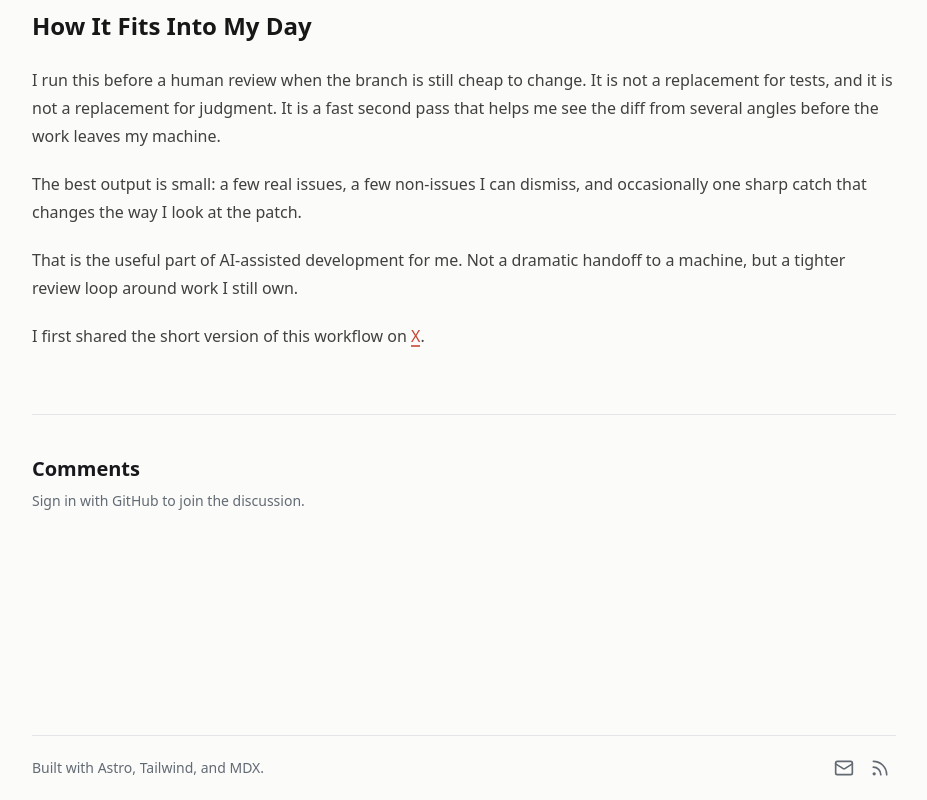
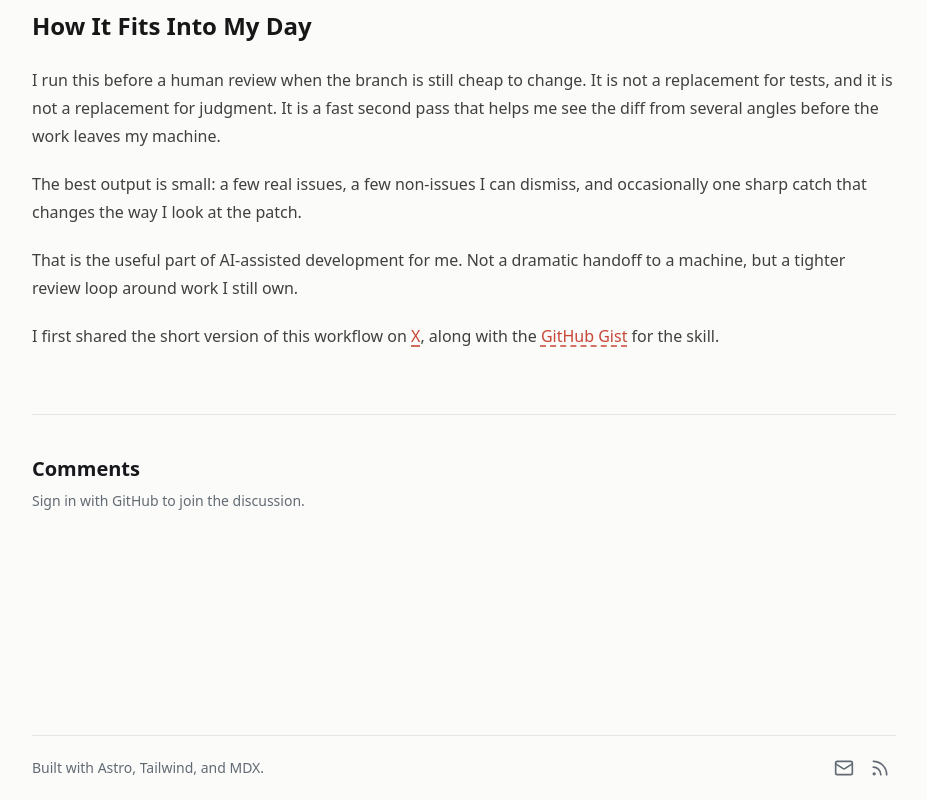
Before and after one commit to shaduk/shaduk.github.io, an Astro site: page /posts/multi-model-code-review-with-copilot-cli in a window 1280 px wide. Shown: the part 1308-2108 px from the top of the page, without its empty margins (176-1103 px from the left). Built offline with nearby package versions, Linux system fonts and the light colour scheme; Astro itself is replaced by a stand-in of ours; some icons are missing.

Commit message:
Add Gist link to Copilot CLI post

```diff
--- a/src/content/posts/multi-model-code-review-with-copilot-cli.mdx
+++ b/src/content/posts/multi-model-code-review-with-copilot-cli.mdx
@@ -62,4 +62,6 @@ That is the useful part of AI-assisted development for me. Not a dramatic handof
 to a machine, but a tighter review loop around work I still own.
 
 I first shared the short version of this workflow on
-[X](https://x.com/shadkhan/status/2038855277567754547).
+[X](https://x.com/shadkhan/status/2038855277567754547), along with the
+[GitHub Gist](https://gist.github.com/shaduk/cde1623df0f4f9a29ceb7a7d8e48c6bd)
+for the skill.
```
